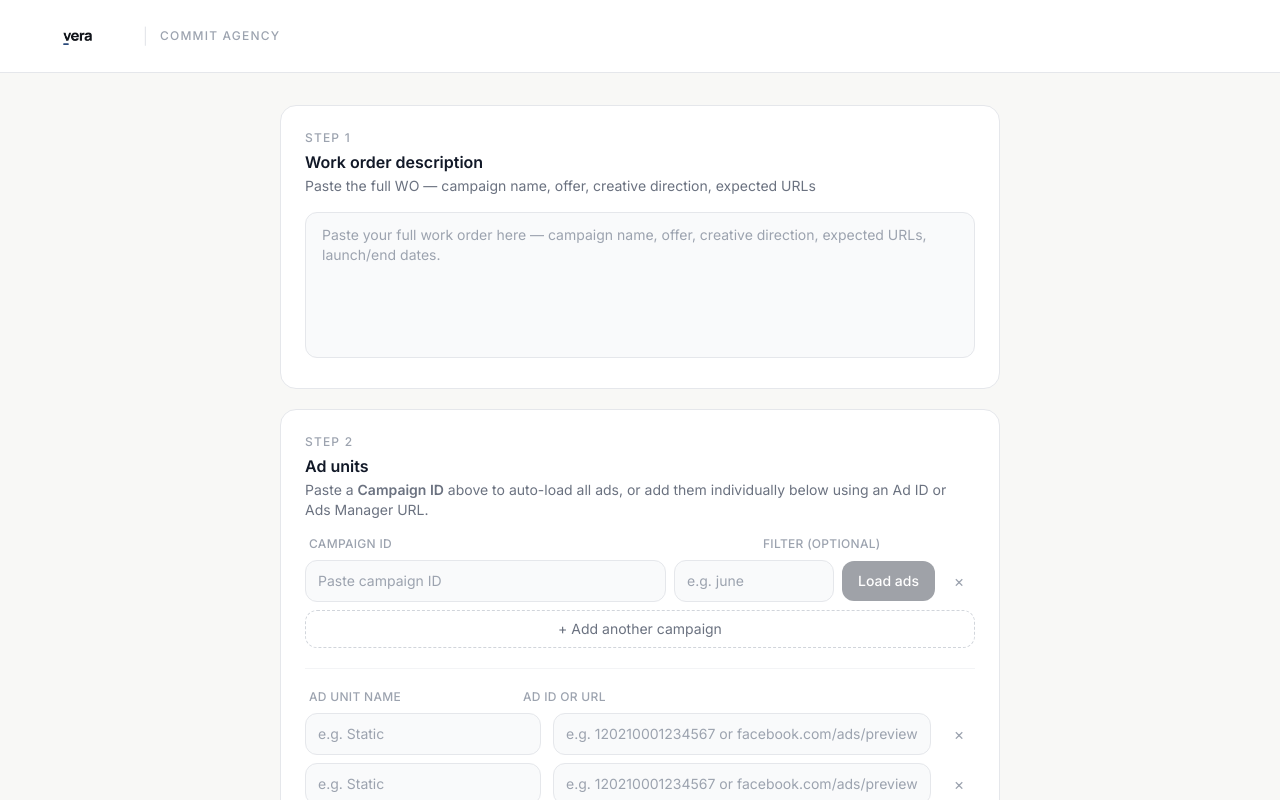
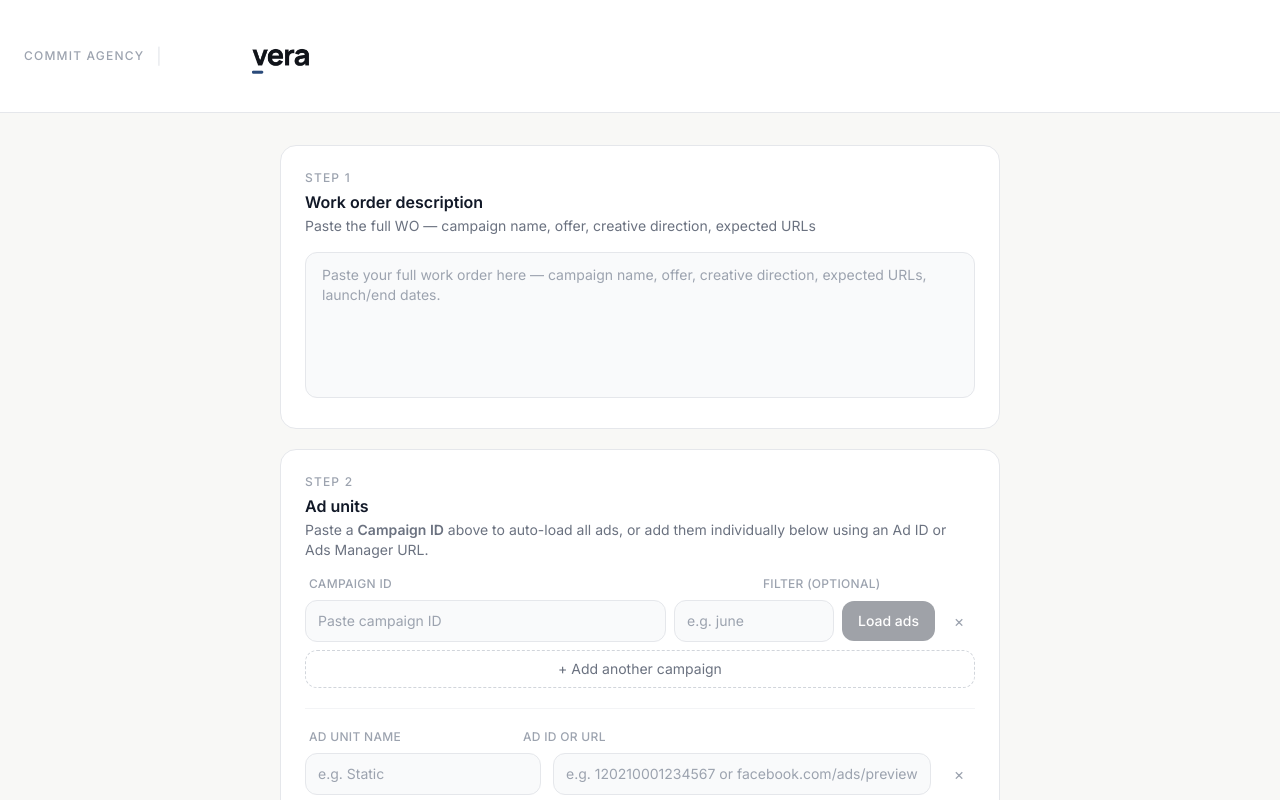
Before and after one commit to jruiz-oss/MetaPreviewQA, a Next.js app: page /qa in a window 1280 px wide. Shown: the top 800 px of the page. Built offline with nearby package versions, Linux system fonts and the light colour scheme.

Commit message:
nav: commit agency left, vera logo right, 2x bigger

```diff
--- a/app/qa/page.tsx
+++ b/app/qa/page.tsx
@@ -399,9 +399,9 @@ export default function QAPage() {
     <div className="min-h-screen bg-[#f8f8f6]">
       <header className="border-b border-gray-200 bg-white px-6 py-4 flex items-center justify-between">
         <div className="flex items-center gap-3">
-          <img src="/vera-logo.png" alt="Vera" className="h-10" />
+          <span className="text-xs font-medium tracking-widest text-gray-400 uppercase">Commit Agency</span>
           <span className="text-gray-200">|</span>
-          <span className="text-xs font-medium tracking-widest text-gray-400 uppercase">Commit Agency</span>
+          <img src="/vera-logo.png" alt="Vera" className="h-20" />
         </div>
         {result && (
           <button
```
